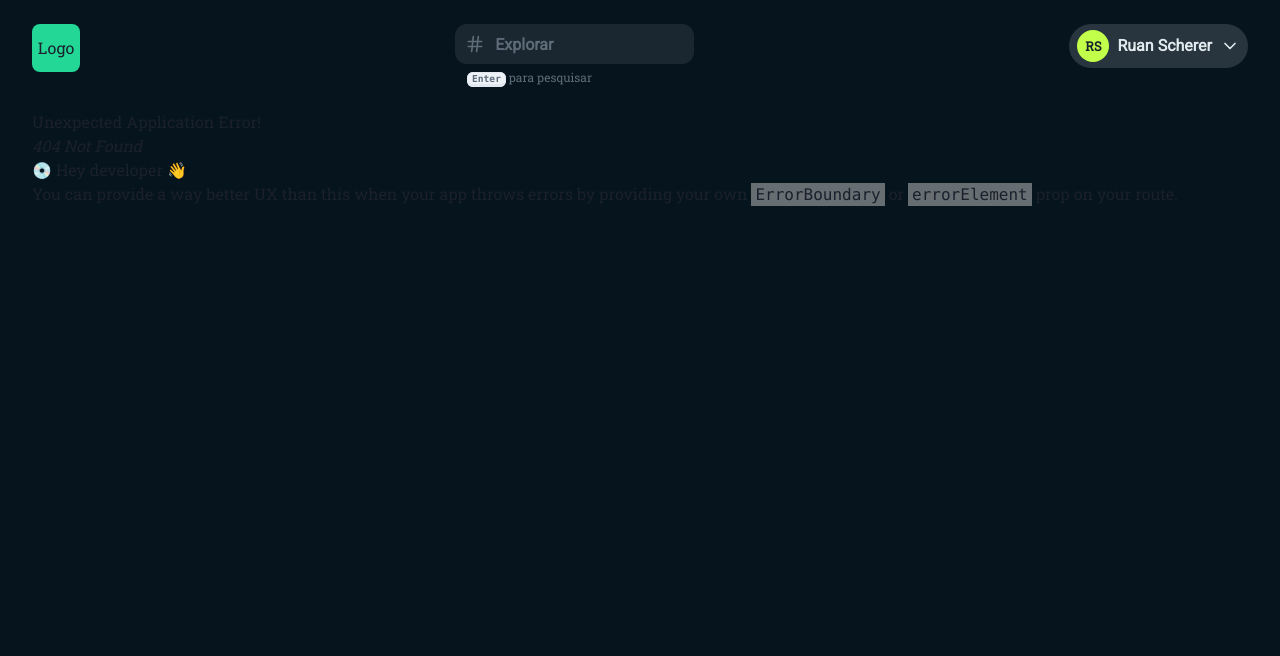
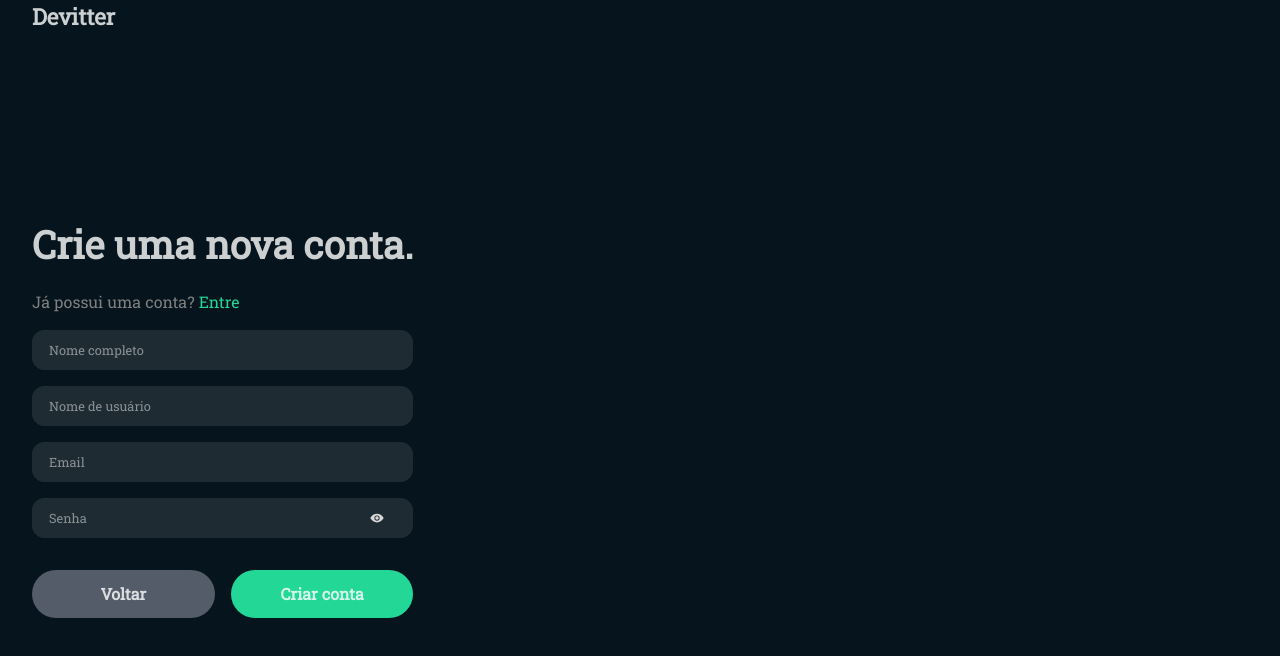
Before and after one commit to RuanScherer/devitter, a React (Vite) app in the folder frontend/: page /register in a window 1280 px wide. Before the commit this address had no page. Shown: the top 656 px of the page. Built offline with nearby package versions, Linux system fonts and the light colour scheme.

Commit message:
create register screen

```diff
--- a/frontend/src/App.tsx
+++ b/frontend/src/App.tsx
@@ -15,7 +15,7 @@ function App() {
         paddingX={8}
         marginX="auto"
       >
-        <Header />
+        {/* <Header /> */}
         <RouterProvider router={router} />
       </SimpleGrid>
     </ChakraProvider>
--- /dev/null
+++ b/frontend/src/pages/RegisterAccount/index.tsx
@@ -0,0 +1,192 @@
+import {
+  Box,
+  Button,
+  Flex,
+  Grid,
+  Input,
+  InputGroup,
+  InputRightElement,
+  Link,
+  Stack,
+  Text
+} from "@chakra-ui/react";
+import { IoEyeOff, IoEye } from "react-icons/io5";
+import { useState } from "react";
+
+export function RegisterAccount() {
+
+  const [showPassword, setShowPassword] = useState(false);
+
+  const handleShowPassword = () => {
+    setShowPassword(!showPassword);
+  }
+
+  return (
+    <Flex
+      height='100vh'
+      alignItems='start'
+      justifyContent='space-between'
+      flexDirection='column'
+    >
+      <Box>
+        <Text
+          fontSize='1.4rem'
+          as='b'
+          color='whiteAlpha.800'
+        >
+          Devitter
+        </Text>
+      </Box>
+      <Box>
+        <Stack spacing={4} >
+          <Text
+            fontSize='2.4rem'
+            as='b'
+            color='whiteAlpha.800'
+          >
+            Crie uma nova conta.
+          </Text>
+          <Text fontSize='1rem' color='GrayText'>
+            Já possui uma conta? <Link color='primary.900' href='#' style={{ textDecoration: "none" }}>Entre</Link>
+          </Text>
+          <Input
+            type="text"
+            placeholder='Nome completo'
+            size='md'
+            borderRadius='xl'
+            borderColor='#1E2B33'
+            bg='#1E2B33'
+            textColor='whiteAlpha.800'
+            fontSize='0.8rem'
+            _placeholder={{
+              color: 'whiteAlpha.600'
+            }}
+            _focus={{
+              border: '1px solid primary.900',
+              borderColor: 'primary.900',
+              boxShadow: 'none'
+            }}
+            _hover={{
+              border: '1px solid primary.900',
+              borderColor: 'primary.900',
+              boxShadow: 'none'
+            }}
+          />
+          <Input
+            type="text"
+            placeholder='Nome de usuário'
+            size='md'
+            borderRadius='xl'
+            borderColor='#1E2B33'
+            bg='#1E2B33'
+            textColor='whiteAlpha.800'
+            fontSize='0.8rem'
+            _placeholder={{
+              color: 'whiteAlpha.600'
+            }}
+            _focus={{
+              border: '1px solid primary.900',
+              borderColor: 'primary.900',
+              boxShadow: 'none'
+            }}
+            _hover={{
+              border: '1px solid primary.900',
+              borderColor: 'primary.900',
+              boxShadow: 'none'
+            }}
+          />
+          <Input
+            type="email"
+            placeholder='Email'
+            size='md'
+            borderRadius='xl'
+            borderColor='#1E2B33'
+            bg='#1E2B33'
+            textColor='whiteAlpha.800'
+            fontSize='0.8rem'
+            _placeholder={{
+              color: 'whiteAlpha.600'
+            }}
+            _focus={{
+              border: '1px solid primary.900',
+              borderColor: 'primary.900',
+              boxShadow: 'none'
+            }}
+            _hover={{
+              border: '1px solid primary.900',
+              borderColor: 'primary.900',
+              boxShadow: 'none'
+            }}
+          />
+
+          <InputGroup size='md' >
+            <Input
+              size='md'
+              type={showPassword ? 'text' : 'password'}
+              placeholder='Senha'
+              borderRadius='xl'
+              borderColor='#1E2B33'
+              bg='#1E2B33'
+              textColor='whiteAlpha.800'
+              fontSize='0.8rem'
+              _placeholder={{
+                color: 'whiteAlpha.600'
+              }}
+              _focus={{
+                border: '1px solid primary.900',
+                borderColor: 'primary.900',
+                boxShadow: 'none'
+              }}
+              _hover={{
+                border: '1px solid primary.900',
+                borderColor: 'primary.900',
+                boxShadow: 'none'
+              }}
+            />
+            <InputRightElement width='4.5rem'>
+              <Button
+                bg="none"
+                h='1.75rem'
+                size='sm'
+                onClick={handleShowPassword}
+                _hover={{ background: 'none' }}
+                _active={{
+                  background: 'none'
+                }}
+              >
+                {showPassword ? <IoEyeOff color='#d8d8d8' /> : <IoEye color='#d8d8d8' />}
+              </Button>
+            </InputRightElement>
+          </InputGroup>
+        </Stack>
+        <Grid templateColumns='repeat(2, 1fr)' gap={4} marginTop='32px'>
+          <Button
+            bg='#555C69'
+            color='whiteAlpha.800'
+            borderRadius='3xl'
+            size='lg'
+            fontSize='1rem'
+            _hover={{
+              filter: 'brightness(0.9)'
+            }}
+          >
+            Voltar
+          </Button>
+          <Button
+            bg='primary.900'
+            color='whiteAlpha.800'
+            borderRadius='3xl'
+            size='lg'
+            fontSize='1rem'
+            _hover={{
+              filter: 'brightness(0.9)'
+            }}
+          >
+            Criar conta
+          </Button>
+        </Grid>
+      </Box>
+      <Box />
+    </Flex>
+  )
+}
--- a/frontend/src/router/index.tsx
+++ b/frontend/src/router/index.tsx
@@ -1,10 +1,15 @@
 import { createBrowserRouter } from "react-router-dom";
 import { Home } from "../pages/Home";
+import { RegisterAccount } from "../pages/RegisterAccount";
 
 export const router = createBrowserRouter([
   {
     path: "/",
     element: <Home />,
     // errorElement: <ErrorPage />
+  },
+  {
+    path: "/register",
+    element: <RegisterAccount />,
   }
 ])
```
